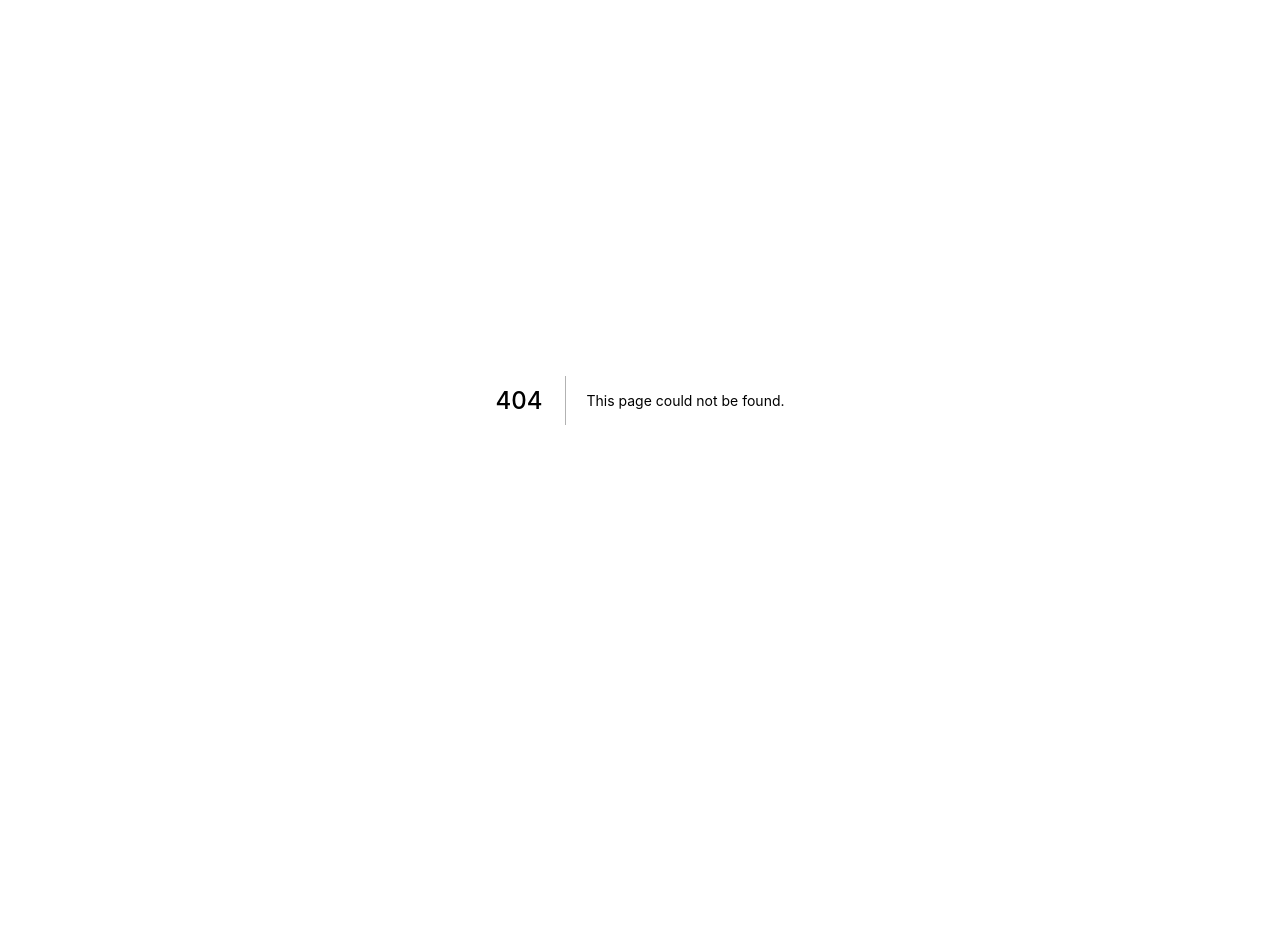
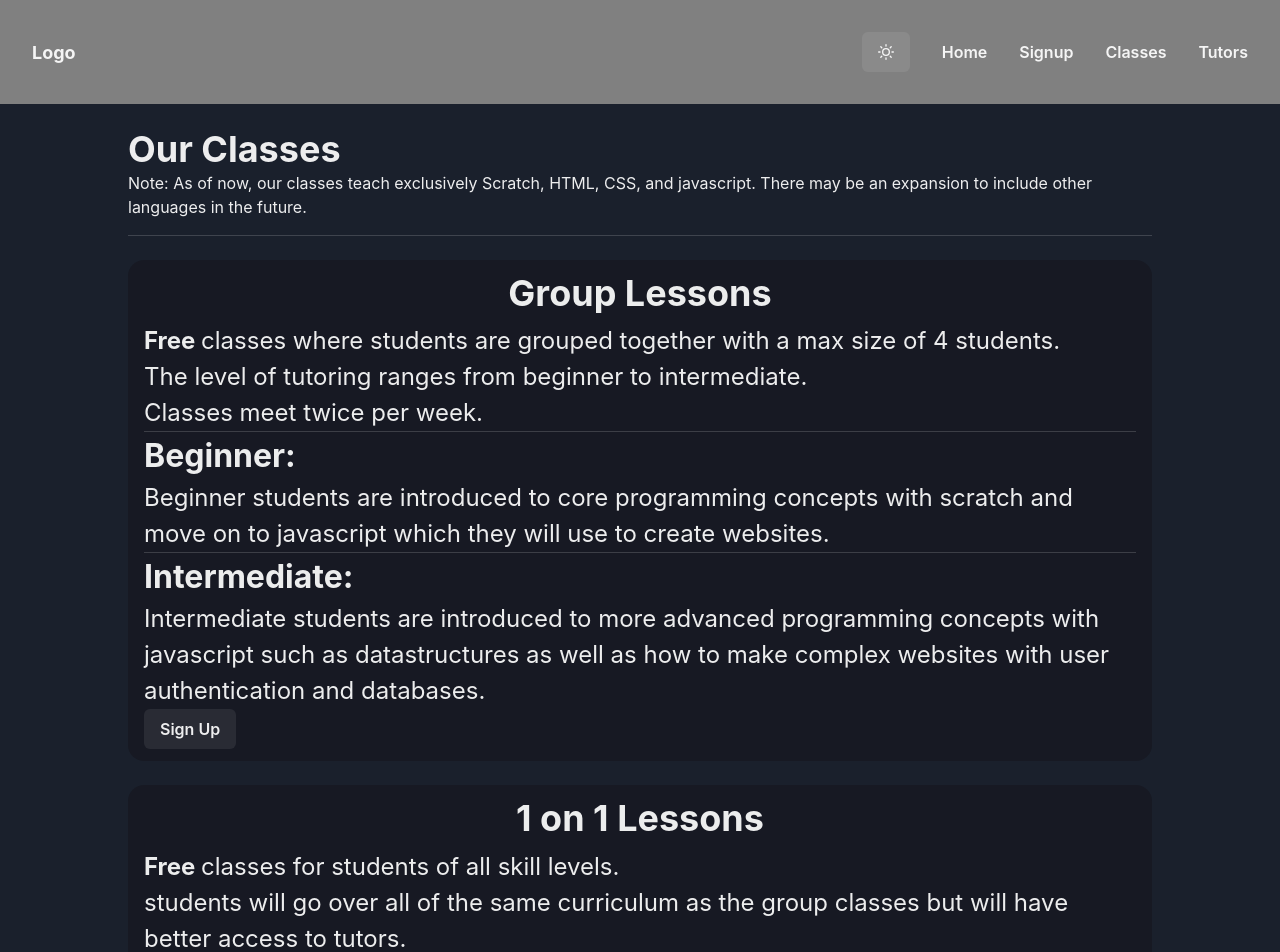
Before and after one commit to ElianMalessy/tutoring, a Next.js app: page /classes in a window 1280 px wide. Before the commit this address had no page. Shown: the top 952 px of the page. Before the commit the page ends 800 px from the top, so only its background shows below. Built offline with nearby package versions, Linux system fonts and the light colour scheme.

Commit message:
added classes page

```diff
--- a/src/components/WhatWeDo/Classes.js
+++ /dev/null
@@ -1,6 +0,0 @@
-import React from 'react';
-
-export default function Classes() {
-  // make the steve jobs quote and the stuff under it animate in, swoop in from left to right
-  return <div>C</div>;
-}
--- a/src/components/navbar/MenuLinks.js
+++ b/src/components/navbar/MenuLinks.js
@@ -18,6 +18,7 @@ export default function MenuLinks() {
       </Button>
       <MenuItem to='/'>Home</MenuItem>
       <MenuItem to='/signup'>Signup</MenuItem>
+      <MenuItem to='/classes'>Classes</MenuItem>
       <MenuItem to='/tutors'>Tutors</MenuItem>
     </Stack>
   );
--- a/src/pages/_app.js
+++ b/src/pages/_app.js
@@ -1,12 +1,20 @@
 import '../../styles/globals.css';
 import { ChakraProvider } from '@chakra-ui/react';
 import theme from '../components/theme';
-
+import Head from 'next/head';
 function MyApp({ Component, pageProps }) {
   return (
-    <ChakraProvider theme={theme}>
-      <Component {...pageProps} />
-    </ChakraProvider>
+    <div>
+      <Head>
+        <meta charSet='UTF-8' />
+        <meta name='keywords' content='HTML, CSS, JavaScript' />
+        <meta name='viewport' content='width=device-width, initial-scale=1.0' />
+        <link rel='icon' href='/favicon.ico' />
+      </Head>
+      <ChakraProvider theme={theme}>
+        <Component {...pageProps} />
+      </ChakraProvider>
+    </div>
   );
 }
 
--- /dev/null
+++ b/src/pages/classes.js
@@ -0,0 +1,78 @@
+import styles from '../../styles/Home.module.css';
+import Navbar from '../components/navbar/Navbar';
+import { Fragment } from 'react';
+import { Box, Heading, SimpleGrid, Text, useColorModeValue, Button } from '@chakra-ui/react';
+import { useRouter } from 'next/router';
+import Head from 'next/head';
+export default function classes() {
+  const bg = useColorModeValue('gray.300', 'gray.900');
+  const router = useRouter();
+
+  return (
+    <Fragment>
+      <Navbar />
+      <div className={styles.container}>
+        <Head>
+          <title>Classes - Davis Coding Tutoring</title>
+          <meta name='description' content='Free coding tutoring home page' />
+        </Head>
+        <main className={styles.main}>
+          <SimpleGrid h='100%' gap={4} maxW='80vw' py='1rem'>
+            <Heading mt='0.5rem'>Our Classes</Heading>
+            <Text mt='-1rem'>
+              Note: As of now, our classes teach exclusively Scratch, HTML, CSS, and javascript. There may be an
+              expansion to include other languages in the future.
+            </Text>
+            <hr />
+            <Card bg={bg} py='0.75rem'>
+              <Heading textAlign={'center'}>Group Lessons</Heading>
+              <Btext mt='0.5rem'>
+                <Btext as='span' fontWeight={700}>
+                  Free{' '}
+                </Btext>
+                classes where students are grouped together with a max size of 4 students.
+              </Btext>
+              <Btext>The level of tutoring ranges from beginner to intermediate.</Btext>
+              <Btext>Classes meet twice per week.</Btext>
+              <hr />
+              <Btext fontWeight={700} fontSize={'2rem'}>
+                Beginner:
+              </Btext>
+              <Btext>
+                Beginner students are introduced to core programming concepts with scratch and move on to javascript
+                which they will use to create websites.
+              </Btext>
+              <hr />
+              <Btext fontWeight={700} fontSize={'2rem'}>
+                Intermediate:
+              </Btext>
+              <Btext>
+                Intermediate students are introduced to more advanced programming concepts with javascript such as
+                datastructures as well as how to make complex websites with user authentication and databases.
+              </Btext>
+              <Button onClick={() => router.push('/signup')}>Sign Up</Button>
+            </Card>
+            <Card bg={bg} py='0.75rem'>
+              <Heading textAlign={'center'}>1 on 1 Lessons</Heading>
+              <Btext mt='0.5rem'>
+                <Btext as='span' fontWeight={700}>
+                  Free{' '}
+                </Btext>
+                classes for students of all skill levels.
+              </Btext>
+              <Btext>
+                students will go over all of the same curriculum as the group classes but will have better access to
+                tutors.
+              </Btext>
+              <Btext>Classes meet once per week.</Btext>
+              <Button onClick={() => router.push('/signup')}>Sign Up</Button>
+            </Card>
+          </SimpleGrid>
+        </main>
+      </div>
+    </Fragment>
+  );
+}
+
+const Card = (props) => <Box {...props} borderRadius={'1rem'} mt='0.5rem' px='1rem' />;
+const Btext = (props) => <Text fontSize={'1.5rem'} {...props} />;
--- a/src/pages/index.js
+++ b/src/pages/index.js
@@ -5,14 +5,15 @@ import { Fragment } from 'react';
 import { Center } from '@chakra-ui/react';
 import StatsGridWithImage from '../components/gridWithImage/GridWithImage';
 export default function Home() {
+  // make the steve jobs quote and the stuff under it animate in, swoop in from left to right
+
   return (
     <Fragment>
       <Navbar />
       <div className={styles.container}>
         <Head>
           <title>Davis Coding Tutoring</title>
-          <meta name='description' content='Generated by create next app' />
-          <link rel='icon' href='/favicon.ico' />
+          <meta name='description' content='Free coding tutoring home page' />
         </Head>
 
         <main className={styles.main}>
--- a/styles/Home.module.css
+++ b/styles/Home.module.css
@@ -8,7 +8,6 @@
   flex: 1;
   display: flex;
   flex-direction: column;
-  justify-content: center;
   align-items: center;
 }
 
```
